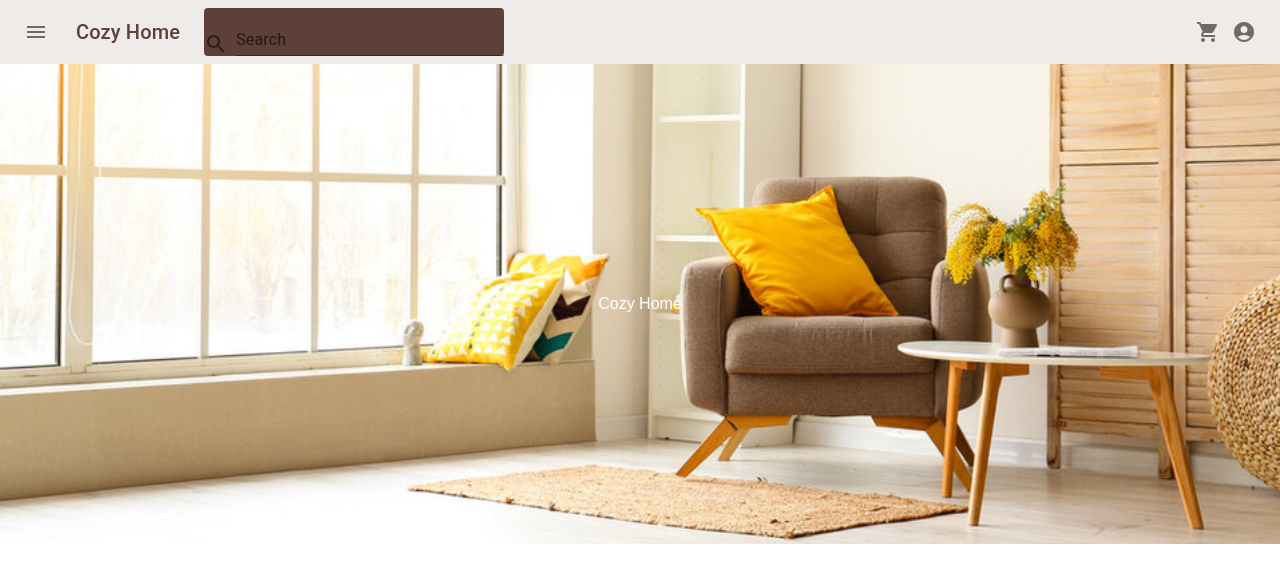
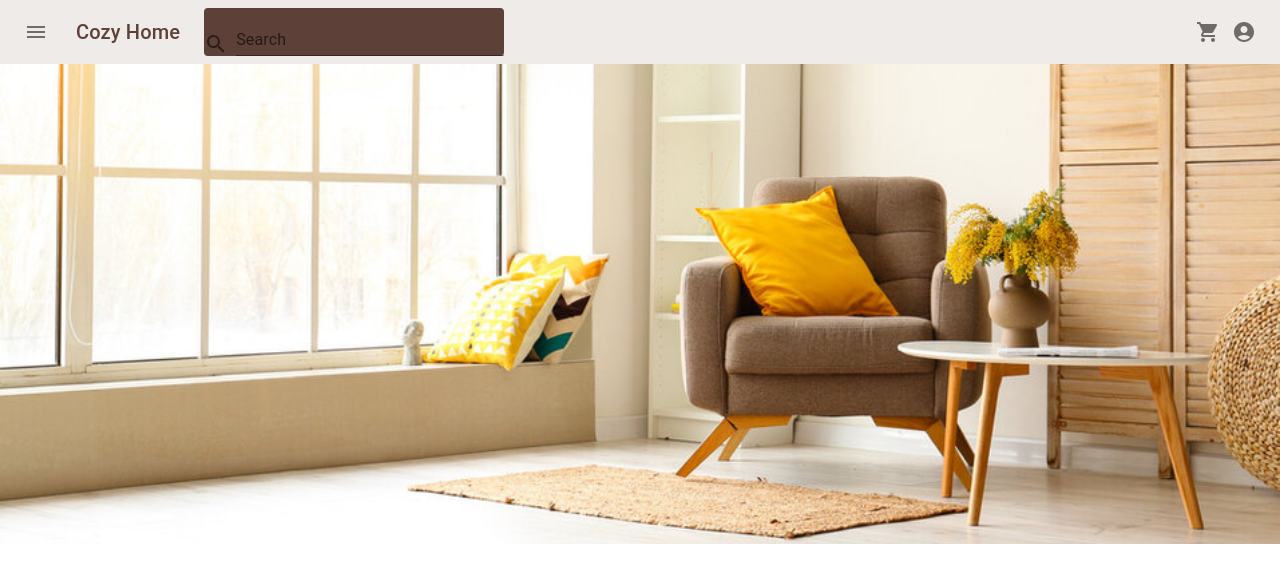
Before and after one commit to sondos-ahmad/CozyHome, a React (Create React App) app in the folder client/: page / in a window 1280 px wide. Shown: the top 582 px of the page. Built offline with nearby package versions, Linux system fonts and the light colour scheme.

Commit message:
HomePage

```diff
--- a/client/src/component/Landing.js
+++ b/client/src/component/Landing.js
@@ -5,7 +5,6 @@ const Landing = () => {
     <section className="landing">
        {/* <div className="dark-overlay"> */}
         <div className="landing-inner">
-          Cozy Home
         </div>
 
     </section>
```
